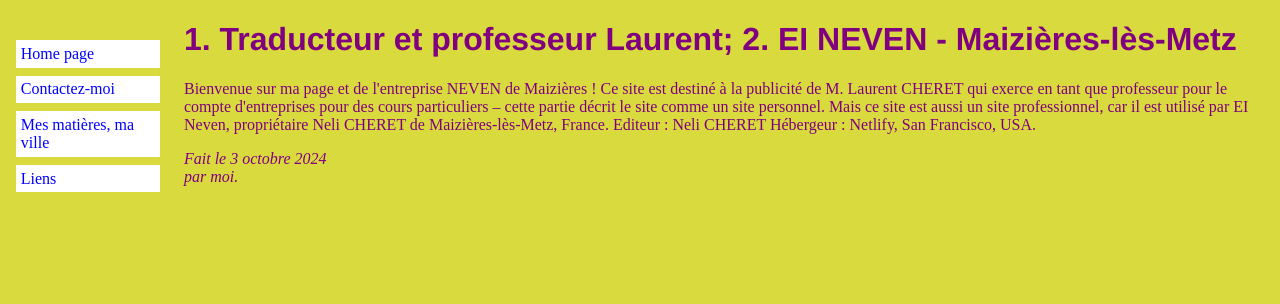
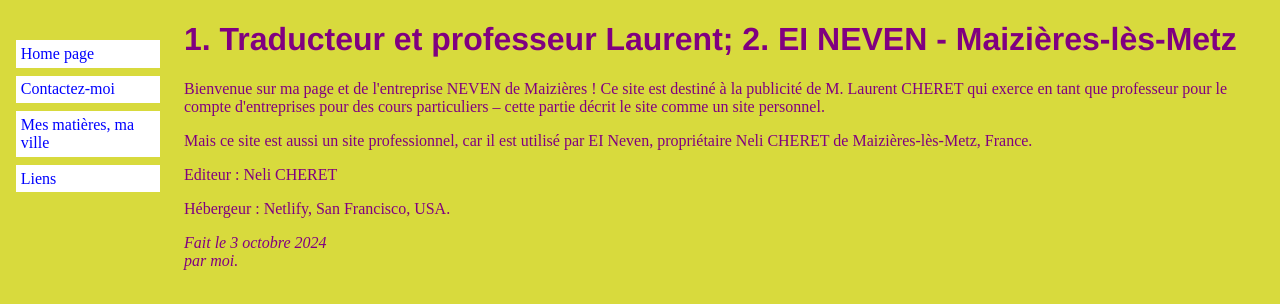
Before and after one commit to neven1976/sitestat, a plain HTML site: page index.html in a window 1280 px wide. Drawn offline with Linux system fonts and the light colour scheme.

Commit message:
Update index.html

```diff
--- a/index.html
+++ b/index.html
@@ -20,10 +20,10 @@
 
 <p>Bienvenue sur ma page et de l'entreprise NEVEN de Maizières !
   Ce site est destiné à la publicité de M. Laurent CHERET qui exerce en tant que professeur pour le compte d'entreprises pour des cours particuliers –
-  cette partie décrit le site comme un site personnel.
-Mais ce site est aussi un site professionnel, car il est utilisé par EI Neven, propriétaire Neli CHERET de Maizières-lès-Metz, France.
-Editeur : Neli CHERET
-Hébergeur : Netlify, San Francisco, USA.
+  cette partie décrit le site comme un site personnel.</p>
+<p>Mais ce site est aussi un site professionnel, car il est utilisé par EI Neven, propriétaire Neli CHERET de Maizières-lès-Metz, France.<p>
+<p>Editeur : Neli CHERET</p>
+<p>Hébergeur : Netlify, San Francisco, USA.</p>
 
 <!-- Signer et dater la page, c'est une question de politesse! -->
 <address>Fait le 3 octobre 2024<br>
```
